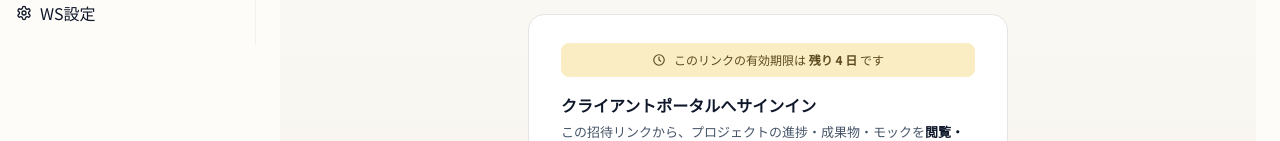
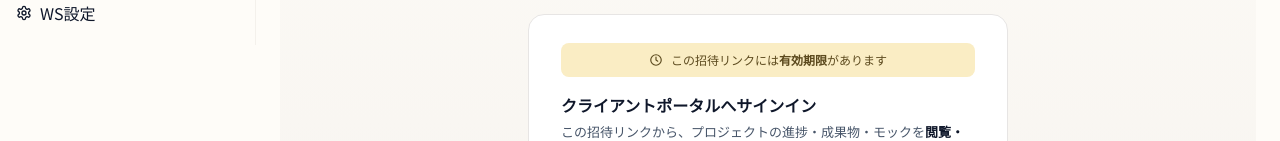
Before and after one commit to engine-base/Atelier, a Next.js app in the folder apps/web/: page /client/s_l02 in a window 1280 px wide. Shown: the part 359-500 px from the top of the page. Built offline with nearby package versions, Linux system fonts and the light colour scheme; no server answers.

Commit message:
fix(web): クライアントsignin(s_l02)の有効期限バーもモック撤去
『残り 4 日』のハードコードは招待前に知り得ない虚偽表示のため、
『この招待リンクには有効期限があります』の汎用文言に是正。

```diff
--- a/apps/web/app/client/s_l02/_components/ClientSigninForm.tsx
+++ b/apps/web/app/client/s_l02/_components/ClientSigninForm.tsx
@@ -92,8 +92,7 @@ export function ClientSigninForm({
       <div className="flex items-center justify-center gap-2 rounded-md bg-secondary-container px-2 py-2 text-[12px] text-on-secondary-container">
         <ClockIcon />
         <span>
-          このリンクの有効期限は{" "}
-          <strong className="font-bold">残り 4 日</strong> です
+          この招待リンクには<strong className="font-bold">有効期限</strong>があります
         </span>
       </div>
 
```
